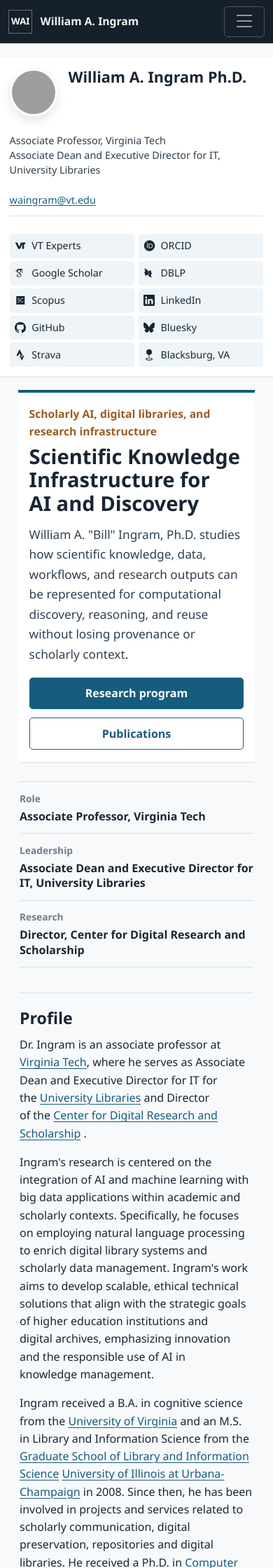
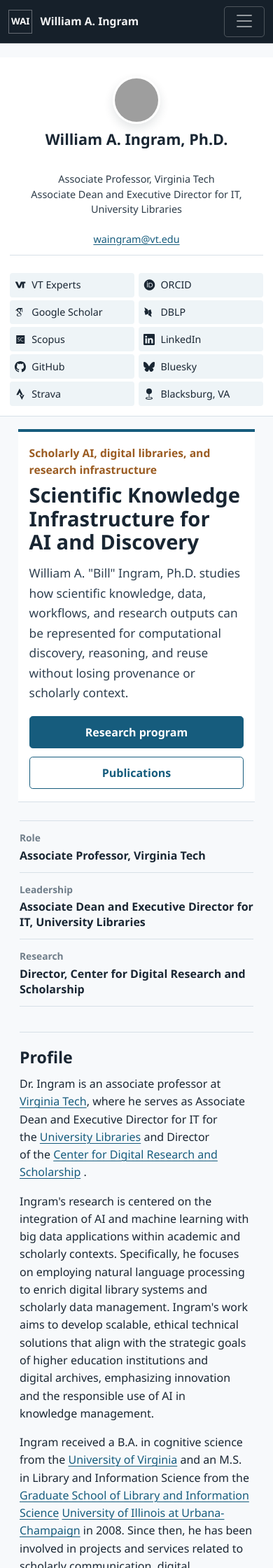
Before and after one commit to waingram/waingram.github.io, a Jekyll site: the page built from index.md, in a window 390 px wide. Shown: the top 2240 px of the page at 70% size. Built offline with Jekyll 4.4.1, drawn with Linux system fonts in a browser that asks for light colours; some web fonts are replaced; grey boxes are pictures that could not be loaded.

Commit message:
Tighten responsive profile sidebar

```diff
--- a/_includes/sidebar.html
+++ b/_includes/sidebar.html
@@ -28,7 +28,7 @@
         <span class="p-name d-block overflow-hidden" itemprop="name">
           <span class="p-given-name" itemprop="givenName">William</span>
           <span class="p-additional-name">A.</span>
-          <span class="p-family-name" itemprop="familyName">Ingram</span>
+          <span class="p-family-name" itemprop="familyName">Ingram</span>,
           <span class="profile-honorific" itemprop="honorificSuffix">Ph.D.</span>
         </span>
         <!-- <span class="p-nickname vcard-username d-block" itemprop="additionalName">
--- a/_layouts/default.html
+++ b/_layouts/default.html
@@ -216,7 +216,7 @@
     <meta itemprop="dateCreated" content="2008-12-23T12:34:00-05:00" />
     <meta itemprop="dateModified" content="{{ site.time | date_to_xmlschema }}" />
     {% include header.html %}
-    <div class="container-xxl my-md-4 mt-4">
+    <div class="container my-md-4 mt-4">
         <div class="row">
             {% include sidebar.html %}
             <main id="content" class="col-md-9 content-column mt-4" tabindex="-1">
--- a/css/main.css
+++ b/css/main.css
@@ -1164,18 +1164,25 @@ a.footnote:after {
   }
 
   .profile-summary {
+    align-items: center !important;
+    flex-direction: column;
+    gap: 0.65rem;
     margin-bottom: 0.7rem !important;
+    text-align: center;
   }
 
   #profile_image {
+    margin-right: 0 !important;
     width: var(--wai-profile-avatar-size);
   }
 
   .profile-name {
-    flex: 1 1 0;
+    flex: 0 1 auto;
+    max-width: 100%;
     min-width: 0;
     padding: 0 !important;
-    width: auto !important;
+    text-align: center;
+    width: 100% !important;
   }
 
   .profile-sidebar h1 {
@@ -1186,6 +1193,7 @@ a.footnote:after {
     border-top: 0 !important;
     font-size: 0.9rem;
     padding: 0.75rem 0 !important;
+    text-align: center;
   }
 
   .profile-meta .p-adr {
```
Also changed, not shown: scripts/profile-sidebar.test.mjs (+17 -4 lines).
